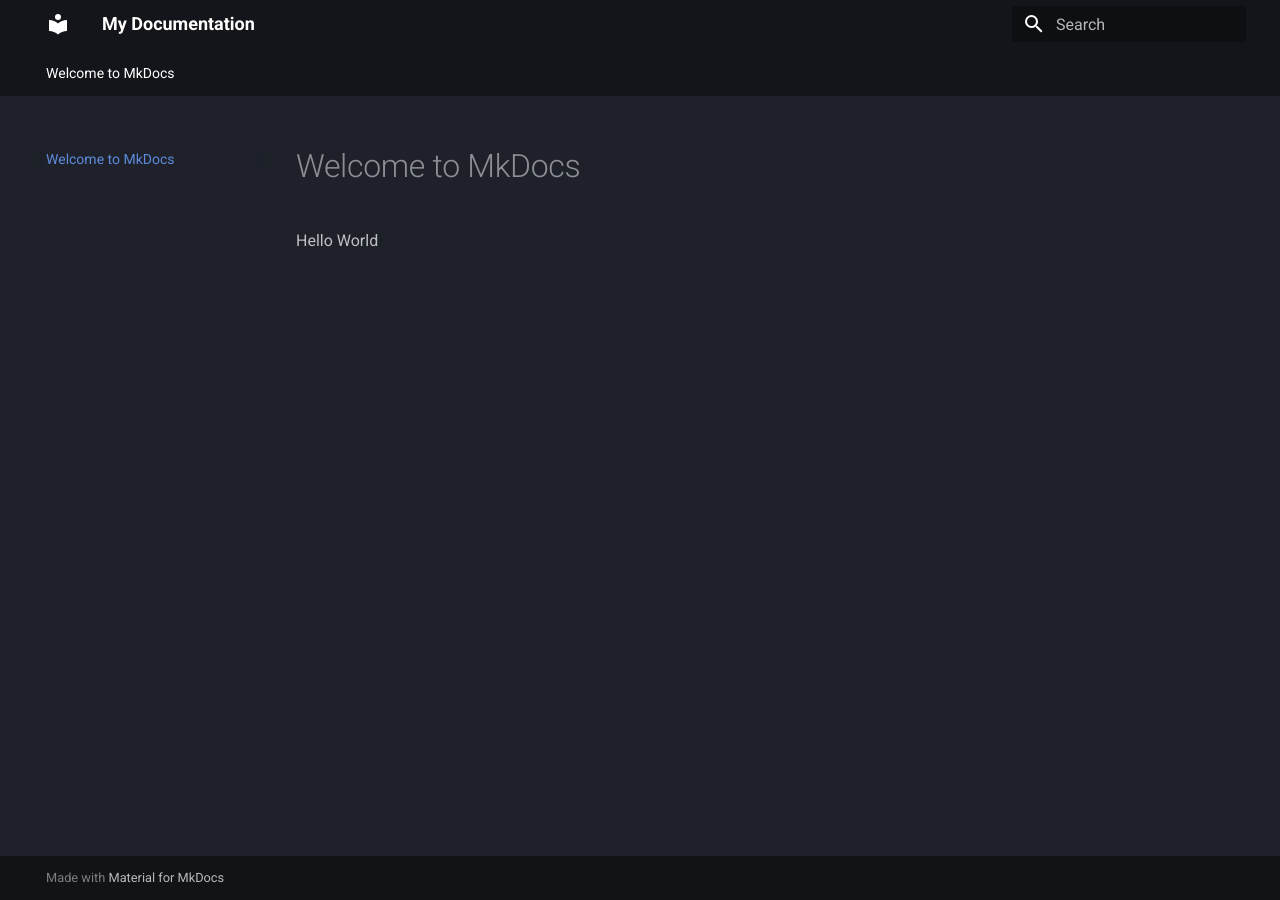
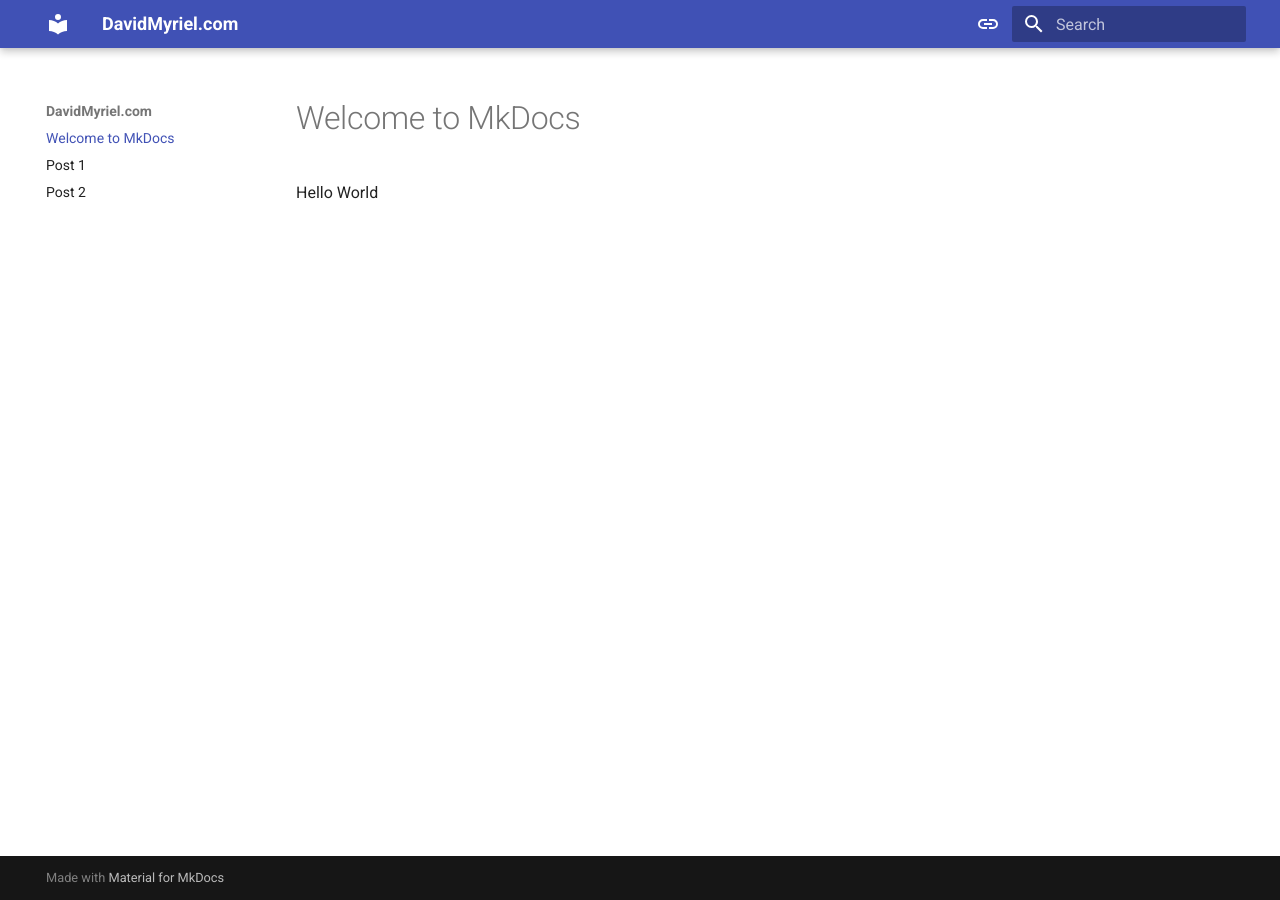
Before and after one commit to myriel-io/vectorsearch, an MkDocs documentation site: the page built from docs/index.md, in a window 1280 px wide. Built offline with MkDocs 1.6.1 and Material for MkDocs 9.7.7, drawn with Linux system fonts in a browser that asks for light colours.

Commit message:
blog and sample posts

```diff
--- a/mkdocs.yml
+++ b/mkdocs.yml
@@ -1,10 +1,38 @@
-site_name: My Documentation
+site_name: DavidMyriel.com
 theme:
   name: material
+  plugins:
+    - blog:
+        categories_allowed:
+         - Hello
+         - World
+        categories_toc: true
+
   palette:
-    scheme: slate  # Predefined dark theme (alternative: 'dark')
-    primary: black  # Primary color
-    accent: cyan  # Accent color
-  features:
-    - navigation.tabs
-    - navigation.top
+    - media: "(prefers-color-scheme)"
+      toggle:
+        icon: material/link
+        name: Switch to light mode
+    - media: "(prefers-color-scheme: light)"
+      scheme: default
+      primary: indigo
+      accent: indigo
+      toggle:
+        icon: material/toggle-switch
+        name: Switch to dark mode
+    - media: "(prefers-color-scheme: dark)"
+      scheme: slate
+      primary: black
+      accent: indigo
+      toggle:
+        icon: material/toggle-switch-off
+        name: Switch to system preference
+  font:
+    text: Roboto
+    code: Roboto Mono
+
+  repo_url: https://github.com/davidmyriel/blog
+  repo_name: davidmyriel/blog
+
+  icon:
+    repo: fontawesome/brands/git-alt
```
Also changed, not shown: docs/post-1.md (added, +17 -0 lines), docs/post-2.md (added, +17 -0 lines), docs/index.md (line endings or trailing spaces).
